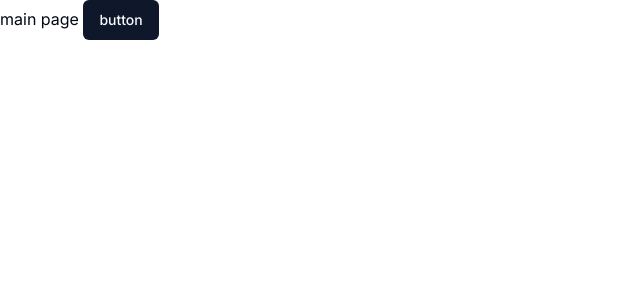
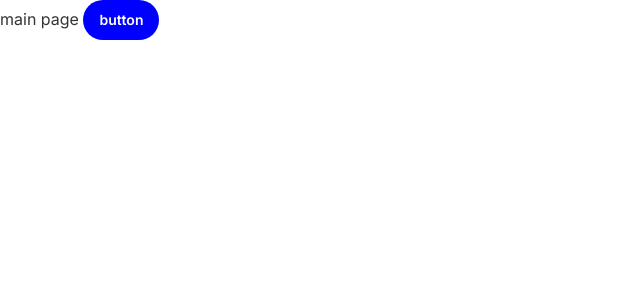
Before and after one commit to Bibeo-shop/front, a Next.js app: page / in a window 1280 px wide. Shown: the top 300 px of the page, without its empty margins (0-640 px from the left). Built offline with nearby package versions, Linux system fonts and the light colour scheme.

Commit message:
feat: shadcn ui tailwind 설정 수정

```diff
--- a/next.config.js
+++ b/next.config.js
@@ -1,6 +1,11 @@
 /** @type {import('next').NextConfig} */
+const path = require('path')
+
 const nextConfig = {
-
+  reactStrictMode: true,
+  sassOptions: {
+    includePaths: [path.join(__dirname, 'styles')],
+  }
 }
 
 module.exports = nextConfig
--- a/src/components/ui/button.tsx
+++ b/src/components/ui/button.tsx
@@ -1,34 +1,35 @@
-import * as React from "react"
-import { Slot } from "@radix-ui/react-slot"
-import { cva, type VariantProps } from "class-variance-authority"
+import * as React from 'react'
+import { Slot } from '@radix-ui/react-slot'
+import { cva, type VariantProps } from 'class-variance-authority'
 
-import { cn } from "@/lib/utils"
+import { cn } from '@/lib/utils'
 
 const buttonVariants = cva(
-  "inline-flex items-center justify-center whitespace-nowrap rounded-md text-sm font-medium ring-offset-background transition-colors focus-visible:outline-none focus-visible:ring-2 focus-visible:ring-ring focus-visible:ring-offset-2 disabled:pointer-events-none disabled:opacity-50",
+  'inline-flex items-center justify-center whitespace-nowrap rounded-md text-sm font-medium ring-offset-background transition-colors focus-visible:outline-none focus-visible:ring-2 focus-visible:ring-ring focus-visible:ring-offset-2 disabled:pointer-events-none disabled:bg-secondary',
   {
     variants: {
       variant: {
-        default: "bg-primary text-primary-foreground hover:bg-primary/90",
+        default:
+          'bg-primary font-semibold text-white hover:text-white hover:bg-third',
         destructive:
-          "bg-destructive text-destructive-foreground hover:bg-destructive/90",
+          'bg-destructive text-white hover:bg-white hover:text-destructive',
         outline:
-          "border border-input bg-background hover:bg-accent hover:text-accent-foreground",
-        secondary:
-          "bg-secondary text-secondary-foreground hover:bg-secondary/80",
-        ghost: "hover:bg-accent hover:text-accent-foreground",
-        link: "text-primary underline-offset-4 hover:underline",
+          'border border-input bg-background text-primary hover:text-white hover:bg-primary',
+        secondary: 'bg-secondary text-secondary-foreground hover:bg-primary',
+        ghost: 'text-ghost hover:bg-secondary hover:text-primary',
+        link: 'text-black underline-offset-4 hover:underline hover:text-primary',
       },
       size: {
-        default: "h-10 px-4 py-2",
-        sm: "h-9 rounded-md px-3",
-        lg: "h-11 rounded-md px-8",
-        icon: "h-10 w-10",
+        default: 'h-10 px-4 py-2',
+        sm: 'h-9 rounded-md px-3',
+        lg: 'h-11 rounded-md px-8',
+        icon: 'h-10 w-10',
+        full: 'w-full py-4 text-base rounded-full',
       },
     },
     defaultVariants: {
-      variant: "default",
-      size: "default",
+      variant: 'default',
+      size: 'default',
     },
   }
 )
@@ -41,7 +42,7 @@ export interface ButtonProps
 
 const Button = React.forwardRef<HTMLButtonElement, ButtonProps>(
   ({ className, variant, size, asChild = false, ...props }, ref) => {
-    const Comp = asChild ? Slot : "button"
+    const Comp = asChild ? Slot : 'button'
     return (
       <Comp
         className={cn(buttonVariants({ variant, size, className }))}
@@ -51,6 +52,6 @@ const Button = React.forwardRef<HTMLButtonElement, ButtonProps>(
     )
   }
 )
-Button.displayName = "Button"
+Button.displayName = 'Button'
 
 export { Button, buttonVariants }
--- a/src/style/globals.scss
+++ b/src/style/globals.scss
@@ -1,75 +1,67 @@
 @tailwind base;
 @tailwind components;
 @tailwind utilities;
+@import './colors';
+
 @layer base {
   :root {
-      --background: 0 0% 100%;
-      --foreground: 222.2 84% 4.9%;
-
-      --card: 0 0% 100%;
-      --card-foreground: 222.2 84% 4.9%;
-
-      --popover: 0 0% 100%;
-      --popover-foreground: 222.2 84% 4.9%;
-
-      --primary: 222.2 47.4% 11.2%;
-      --primary-foreground: 210 40% 98%;
-
-      --secondary: 210 40% 96.1%;
-      --secondary-foreground: 222.2 47.4% 11.2%;
-
-      --muted: 210 40% 96.1%;
-      --muted-foreground: 215.4 16.3% 46.9%;
-
-      --accent: 210 40% 96.1%;
-      --accent-foreground: 222.2 47.4% 11.2%;
-
-      --destructive: 0 84.2% 60.2%;
-      --destructive-foreground: 210 40% 98%;
-
-      --border: 214.3 31.8% 91.4%;
-      --input: 214.3 31.8% 91.4%;
-      --ring: 222.2 84% 4.9%;
-
-      --radius: 0.5rem;
+    --background: #{$white};
+    --third: #{$third};
+    --ghost: #{$gray-strong};
+    --foreground: #{$black};
+    --card: #{$white};
+    --card-foreground: #{$black};
+    --popover: #{$white};
+    --popover-foreground: #{$black};
+    --primary: #{$primary};
+    --primary-foreground: #{$white};
+    --secondary: #{$secondary};
+    --secondary-foreground: #{$white};
+    --muted: #{$secondary};
+    --muted-foreground: #{$muted-foreground};
+    --accent: #{$gray-strong};
+    --accent-foreground: #{$white};
+    --destructive: #{$danger};
+    --destructive-foreground: #{$danger};
+    --border: #{$primary};
+    --input: #{$primary};
+    --ring: #{$primary};
+    --radius: 1.5rem;
   }
 
   .dark {
-      --background: 222.2 84% 4.9%;
-      --foreground: 210 40% 98%;
-
-      --card: 222.2 84% 4.9%;
-      --card-foreground: 210 40% 98%;
-
-      --popover: 222.2 84% 4.9%;
-      --popover-foreground: 210 40% 98%;
-
-      --primary: 210 40% 98%;
-      --primary-foreground: 222.2 47.4% 11.2%;
-
-      --secondary: 217.2 32.6% 17.5%;
-      --secondary-foreground: 210 40% 98%;
-
-      --muted: 217.2 32.6% 17.5%;
-      --muted-foreground: 215 20.2% 65.1%;
-
-      --accent: 217.2 32.6% 17.5%;
-      --accent-foreground: 210 40% 98%;
-
-      --destructive: 0 62.8% 30.6%;
-      --destructive-foreground: 210 40% 98%;
-
-      --border: 217.2 32.6% 17.5%;
-      --input: 217.2 32.6% 17.5%;
-      --ring: 212.7 26.8% 83.9%;
+    --background: #{$black};
+    --foreground: #{$white};
+    --card: #{$black};
+    --card-foreground: #{$white};
+    --popover: #{$black};
+    --popover-foreground: #{$white};
+    --primary: #{$primary};
+    --primary-foreground: #{$white};
+    --secondary: #{$white};
+    --secondary-foreground: #{$white};
+    --muted: #{$white};
+    --muted-foreground: #{$dark-muted-foreground};
+    --accent: #{$white};
+    --accent-foreground: #{$white};
+    --destructive: #{$dark-destructive};
+    --destructive-foreground: #{$danger};
+    --border: #{$primary};
+    --input: #{$white};
+    --ring: #{$primary};
   }
 }
 
 @layer base {
   * {
     @apply border-border;
+    box-sizing: border-box;
   }
   body {
     @apply bg-background text-foreground;
   }
 }
+
+* {
+  line-height: 1;
+}
--- a/tailwind.config.ts
+++ b/tailwind.config.ts
@@ -1,80 +1,84 @@
-import type { Config } from "tailwindcss"
-
-const config = {
-  darkMode: ["class"],
+/** @type {import('tailwindcss').Config} */
+module.exports = {
+  darkMode: ['class'],
   content: [
     './pages/**/*.{ts,tsx}',
     './components/**/*.{ts,tsx}',
     './app/**/*.{ts,tsx}',
     './src/**/*.{ts,tsx}',
-	],
-  prefix: "",
+  ],
   theme: {
     container: {
       center: true,
-      padding: "2rem",
+      padding: '2rem',
       screens: {
-        "2xl": "1400px",
+        '2xl': '1400px',
       },
     },
     extend: {
       colors: {
-        border: "hsl(var(--border))",
-        input: "hsl(var(--input))",
-        ring: "hsl(var(--ring))",
-        background: "hsl(var(--background))",
-        foreground: "hsl(var(--foreground))",
+        border: 'var(--border)',
+        input: 'var(--input)',
+        ring: 'var(--ring)',
+        background: 'var(--background)',
+        foreground: 'var(--foreground)',
         primary: {
-          DEFAULT: "hsl(var(--primary))",
-          foreground: "hsl(var(--primary-foreground))",
+          DEFAULT: 'var(--primary)',
+          foreground: 'var(--primary-foreground)',
         },
         secondary: {
-          DEFAULT: "hsl(var(--secondary))",
-          foreground: "hsl(var(--secondary-foreground))",
+          DEFAULT: 'var(--secondary)',
+          foreground: 'var(--secondary-foreground)',
+        },
+        third: {
+          DEFAULT: 'var(--third)',
+          foreground: 'var(--secondary-foreground)',
+        },
+        ghost: {
+          DEFAULT: 'var(--ghost)',
+          foreground: 'var(--background)',
         },
         destructive: {
-          DEFAULT: "hsl(var(--destructive))",
-          foreground: "hsl(var(--destructive-foreground))",
+          DEFAULT: 'var(--destructive)',
+          foreground: 'var(--destructive-foreground)',
         },
         muted: {
-          DEFAULT: "hsl(var(--muted))",
-          foreground: "hsl(var(--muted-foreground))",
+          DEFAULT: 'var(--muted)',
+          foreground: 'var(--muted-foreground)',
         },
         accent: {
-          DEFAULT: "hsl(var(--accent))",
-          foreground: "hsl(var(--accent-foreground))",
+          DEFAULT: 'var(--accent)',
+          foreground: 'var(--accent-foreground)',
         },
         popover: {
-          DEFAULT: "hsl(var(--popover))",
-          foreground: "hsl(var(--popover-foreground))",
+          DEFAULT: 'var(--popover)',
+          foreground: 'var(--popover-foreground)',
         },
         card: {
-          DEFAULT: "hsl(var(--card))",
-          foreground: "hsl(var(--card-foreground))",
+          DEFAULT: 'var(--card)',
+          foreground: 'var(--card-foreground)',
         },
       },
       borderRadius: {
-        lg: "var(--radius)",
-        md: "calc(var(--radius) - 2px)",
-        sm: "calc(var(--radius) - 4px)",
+        lg: 'var(--radius)',
+        md: 'calc(var(--radius) - 2px)',
+        sm: 'calc(var(--radius) - 4px)',
       },
       keyframes: {
-        "accordion-down": {
-          from: { height: "0" },
-          to: { height: "var(--radix-accordion-content-height)" },
+        'accordion-down': {
+          from: { height: 0 },
+          to: { height: 'var(--radix-accordion-content-height)' },
         },
-        "accordion-up": {
-          from: { height: "var(--radix-accordion-content-height)" },
-          to: { height: "0" },
+        'accordion-up': {
+          from: { height: 'var(--radix-accordion-content-height)' },
+          to: { height: 0 },
         },
       },
       animation: {
-        "accordion-down": "accordion-down 0.2s ease-out",
-        "accordion-up": "accordion-up 0.2s ease-out",
+        'accordion-down': 'accordion-down 0.2s ease-out',
+        'accordion-up': 'accordion-up 0.2s ease-out',
       },
     },
   },
-  plugins: [require("tailwindcss-animate")],
-} satisfies Config
-
-export default config
+  plugins: [require('tailwindcss-animate')],
+}
```
Also changed, not shown: components.json. Lines whose indentation alone changed are shown as unchanged.
